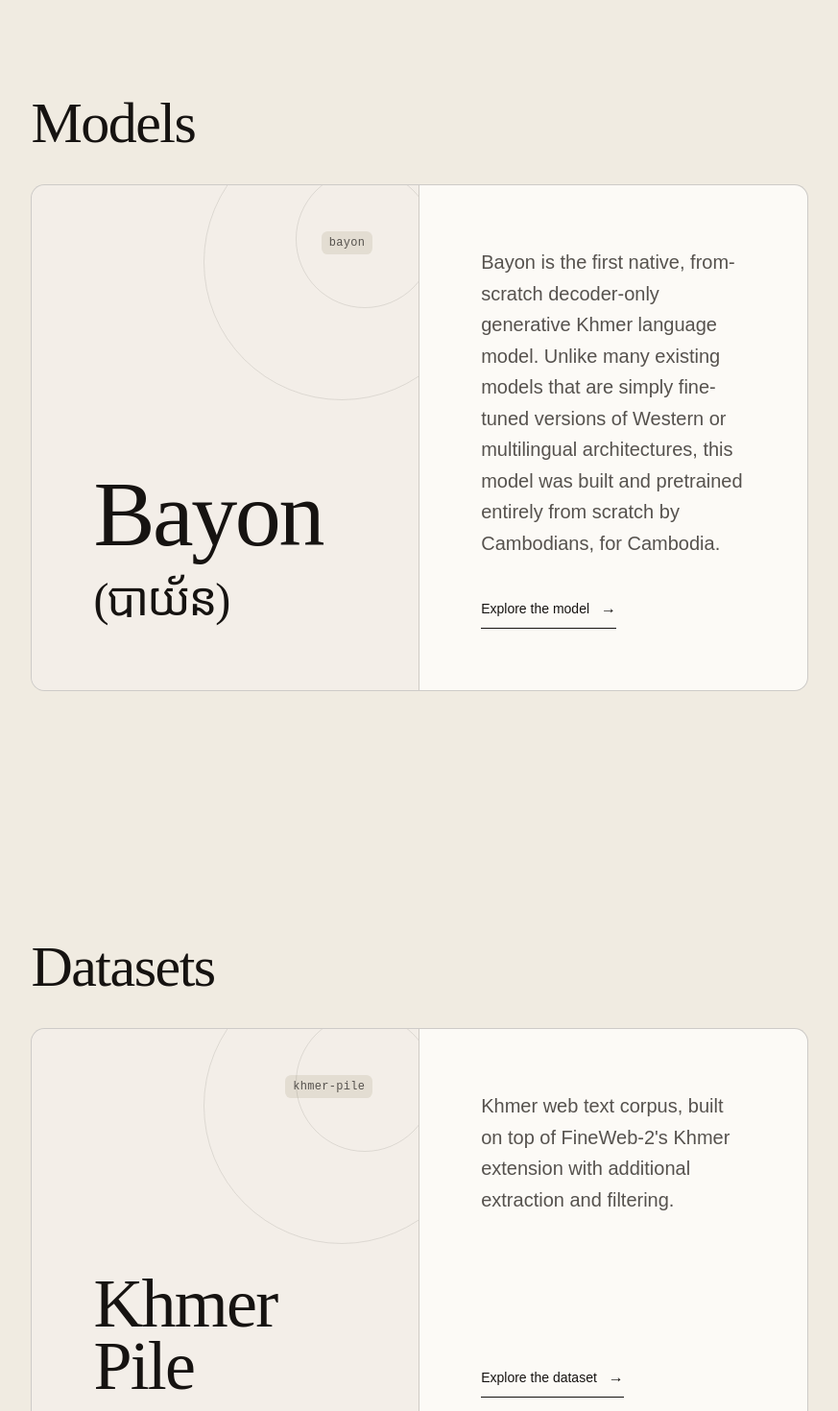
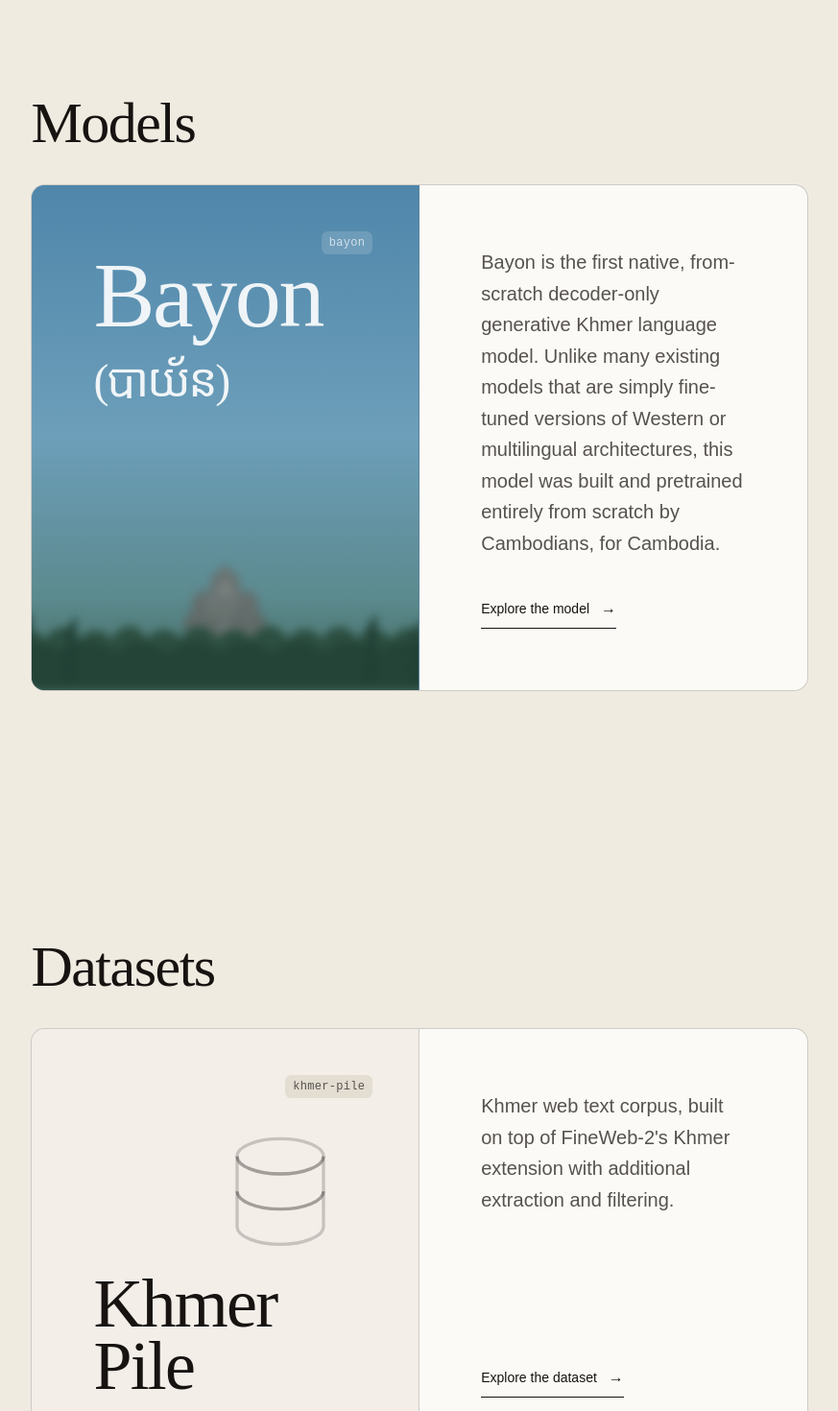
Before and after one commit to sovannpanhaseng/panha-ai, a Next.js app: page / in a window 1280 px wide. Shown: the part 1780-3250 px from the top of the page at 96% size, without its empty margins (350-1223 px from the left). Built offline with nearby package versions, Linux system fonts and the light colour scheme.

Commit message:
polish (#5)
* silo symbol for dataset page

* Update models.tsx

* Update site-footer.tsx

```diff
--- a/components/datasets.tsx
+++ b/components/datasets.tsx
@@ -14,8 +14,27 @@ export function Datasets() {
               <span className="absolute right-8 top-8 rounded-md bg-muted px-2 py-1 font-mono text-xs lowercase tracking-wide text-muted-foreground md:right-12 md:top-12">
                 khmer-pile
               </span>
-              <div className="absolute -right-16 -top-16 h-48 w-48 rounded-full border border-foreground/10 md:h-72 md:w-72" />
-              <div className="absolute -right-4 -top-4 h-24 w-24 rounded-full border border-foreground/10 md:h-36 md:w-36" />
+
+              {/* Dataset glyph */}
+              <div
+                aria-hidden="true"
+                className="absolute right-10 top-20 text-foreground/20 md:right-16 md:top-24"
+              >
+                <svg
+                  viewBox="0 0 96 96"
+                  className="h-28 w-28 md:h-40 md:w-40"
+                  fill="none"
+                  stroke="currentColor"
+                  strokeWidth="2"
+                >
+                  <ellipse cx="48" cy="22" rx="27" ry="11" />
+                  <path d="M21 22v22c0 6 12 11 27 11s27-5 27-11V22" />
+                  <path d="M21 44v22c0 6 12 11 27 11s27-5 27-11V44" />
+                  <path d="M21 22c0 6 12 11 27 11s27-5 27-11" />
+                  <path d="M21 44c0 6 12 11 27 11s27-5 27-11" />
+                </svg>
+              </div>
+
               <h2 className="relative max-w-sm font-serif text-5xl leading-[0.9] tracking-tight text-foreground sm:text-6xl lg:text-7xl">
                 Khmer Pile
               </h2>
@@ -28,6 +47,7 @@ export function Datasets() {
                   extension with additional extraction and filtering.
                 </p>
               </div>
+
               <a
                 href="https://huggingface.co/datasets/sovannpanhaseng/khmer-pile"
                 target="_blank"
--- a/components/models.tsx
+++ b/components/models.tsx
@@ -10,20 +10,249 @@ export function Models() {
           </div>
 
           <article className="group relative grid overflow-hidden rounded-2xl border border-foreground/20 bg-card transition-transform duration-300 hover:-translate-y-1 lg:grid-cols-2">
-            <div className="relative flex min-h-72 items-end overflow-hidden border-b border-border bg-secondary/40 p-8 md:min-h-[28rem] md:border-b-0 md:border-r md:p-12 lg:p-16">
-              <span className="absolute right-8 top-8 rounded-md bg-muted px-2 py-1 font-mono text-xs lowercase tracking-wide text-muted-foreground md:right-12 md:top-12">
+            {/* Illustration */}
+            <div className="relative flex min-h-72 flex-col overflow-hidden border-b border-border bg-[#6699b5] p-8 md:min-h-[28rem] md:border-b-0 md:border-r md:p-12 lg:p-16">
+              {/* Blue sky */}
+              <div
+                aria-hidden="true"
+                className="absolute inset-0 bg-gradient-to-b from-[#4f86aa] via-[#6d9fba] to-[#527d72]"
+              />
+
+              {/* Model label */}
+              <span className="absolute right-8 top-8 z-30 rounded-md bg-white/15 px-2 py-1 font-mono text-xs lowercase tracking-wide text-white/70 backdrop-blur-sm md:right-12 md:top-12">
                 bayon
               </span>
-              <div className="absolute -right-16 -top-16 h-48 w-48 rounded-full border border-foreground/10 md:h-72 md:w-72" />
-              <div className="absolute -right-4 -top-4 h-24 w-24 rounded-full border border-foreground/10 md:h-36 md:w-36" />
-              <h2 className="relative font-serif text-6xl leading-[0.9] tracking-tight text-foreground sm:text-7xl lg:text-8xl">
+
+              {/* Model name */}
+              <h2 className="relative z-30 mt-2 font-serif text-6xl leading-[0.9] tracking-tight text-white/90 sm:text-7xl lg:text-8xl">
                 Bayon
                 <span className="mt-4 block text-3xl leading-tight sm:text-4xl lg:text-5xl">
                   (បាយ័ន)
                 </span>
               </h2>
+
+              {/* Landscape */}
+              <div
+                aria-hidden="true"
+                className="absolute inset-x-[-5%] bottom-0 z-10 blur-[5px]"
+              >
+                <svg
+                  viewBox="0 0 800 420"
+                  className="h-auto w-full"
+                  preserveAspectRatio="xMidYMax slice"
+                >
+                  {/* Distant forest */}
+                  <path
+                    d="
+                      M0 355
+                      C20 337 42 340 58 355
+                      C72 330 94 331 110 355
+                      C126 337 148 340 164 355
+                      C181 329 204 332 220 355
+                      C238 335 258 338 275 355
+                      C293 325 316 328 332 355
+                      C350 333 372 336 389 355
+                      C407 326 430 329 447 355
+                      C465 334 487 337 503 355
+                      C520 328 544 331 560 355
+                      C578 333 600 336 617 355
+                      C635 326 658 329 675 355
+                      C694 333 716 337 732 355
+                      C750 329 778 332 800 350
+                      L800 420
+                      L0 420
+                      Z
+                    "
+                    fill="#3e684e"
+                  />
+
+                  {/* Bayon temple peak */}
+                  <g
+                    transform="translate(0 45)"
+                    fill="#747976"
+                    stroke="#5b605d"
+                    strokeWidth="3"
+                    strokeLinejoin="round"
+                  >
+                    {/* Main stepped temple mass */}
+                    <path
+                      d="
+                        M285 355
+                        V315
+                        H305
+                        V280
+                        H325
+                        V245
+                        H350
+                        V220
+                        H375
+                        V190
+                        H425
+                        V220
+                        H450
+                        V245
+                        H475
+                        V280
+                        H495
+                        V315
+                        H515
+                        V355
+                        Z
+                      "
+                    />
+
+                    {/* Left tower */}
+                    <path
+                      d="
+                        M325 280
+                        V245
+                        L340 225
+                        V205
+                        L355 188
+                        L370 205
+                        V225
+                        L385 245
+                        V280
+                        Z
+                      "
+                      fill="#686d69"
+                    />
+
+                    {/* Center tower */}
+                    <path
+                      d="
+                        M360 245
+                        V205
+                        L375 185
+                        V165
+                        L400 142
+                        L425 165
+                        V185
+                        L440 205
+                        V245
+                        Z
+                      "
+                      fill="#6e736f"
+                    />
+
+                    {/* Right tower */}
+                    <path
+                      d="
+                        M415 280
+                        V245
+                        L430 225
+                        V205
+                        L445 188
+                        L460 205
+                        V225
+                        L475 245
+                        V280
+                        Z
+                      "
+                      fill="#686d69"
+                    />
+
+                    {/* Small central face / tower detail */}
+                    <path
+                      d="
+                        M382 177
+                        Q400 160 418 177
+                        L415 199
+                        Q400 210 385 199
+                        Z
+                      "
+                      fill="#7b7f7b"
+                    />
+
+                    {/* Lower stepped blocks */}
+                    <path d="M305 315H495V335H305Z" fill="#626764" />
+                    <path d="M285 335H515V355H285Z" fill="#595e5b" />
+                  </g>
+
+                  {/* Dense forest canopy — raised higher */}
+                  <path
+                    d="
+                      M0 325
+
+                      C22 302 45 306 63 325
+                      C80 294 108 298 126 325
+                      C145 301 169 305 187 325
+                      C207 290 236 294 253 325
+                      C274 299 298 303 317 325
+                      C337 290 367 294 385 325
+                      C406 298 430 301 449 325
+                      C470 290 500 294 518 325
+                      C539 298 563 301 582 325
+                      C602 292 631 296 649 325
+                      C670 299 694 303 713 325
+                      C733 294 762 298 780 325
+                      C789 316 796 317 800 321
+
+                      L800 420
+                      L0 420
+                      Z
+                    "
+                    fill="#294b39"
+                  />
+
+                  {/* Thick foreground forest */}
+                  <path
+                    d="
+                      M0 350
+
+                      C35 322 68 328 98 351
+                      C128 319 164 324 194 351
+                      C226 318 260 324 291 351
+                      C322 319 358 324 390 351
+                      C421 318 457 324 488 351
+                      C520 319 555 324 586 351
+                      C617 318 653 324 684 351
+                      C716 319 750 325 800 342
+
+                      L800 420
+                      L0 420
+                      Z
+                    "
+                    fill="#1f3d2e"
+                  />
+
+                  {/* Tall tree silhouettes */}
+                  <g fill="#1b382b">
+                    <path d="M35 390V270L8 315H24L4 350H21L2 385Z" />
+                    <path d="M120 395V280L94 320H110L90 355H106L87 392Z" />
+
+                    <path d="M685 395V275L659 317H675L655 353H671L652 392Z" />
+                    <path d="M770 395V285L747 322H762L742 357H757L740 395Z" />
+                  </g>
+
+                  {/* Simplified trees */}
+                  <g fill="#1b382b">
+                    <path d="M35 402V320L12 355H25L7 380H22L5 405Z" />
+                    <path d="M120 405V330L98 361H111L94 387H108L93 410Z" />
+                    <path d="M685 405V325L663 358H676L658 385H672L656 410Z" />
+                    <path d="M770 405V335L750 365H762L746 391H759L746 412Z" />
+                  </g>
+
+                  {/* Slight atmospheric tint */}
+                  <rect
+                    x="0"
+                    y="0"
+                    width="800"
+                    height="420"
+                    fill="#6b9ab0"
+                    opacity="0.08"
+                  />
+                </svg>
+              </div>
+
+              {/* Soft atmospheric fade */}
+              <div
+                aria-hidden="true"
+                className="absolute inset-x-0 bottom-0 z-20 h-24 bg-gradient-to-t from-[#244536]/35 to-transparent"
+              />
             </div>
 
+            {/* Content */}
             <div className="flex flex-col justify-between gap-10 p-8 md:p-12 lg:p-16">
               <div>
                 <p className="max-w-lg text-lg leading-relaxed text-muted-foreground md:text-xl">
--- a/components/site-footer.tsx
+++ b/components/site-footer.tsx
@@ -25,8 +25,8 @@ export function SiteFooter() {
                 </a>
               </li>
               <li>
-                <a href="#careers" className="text-foreground hover:underline">
-                  Careers
+                <a href="#about" className="text-foreground hover:underline">
+                  About
                 </a>
               </li>
             </ul>
```
